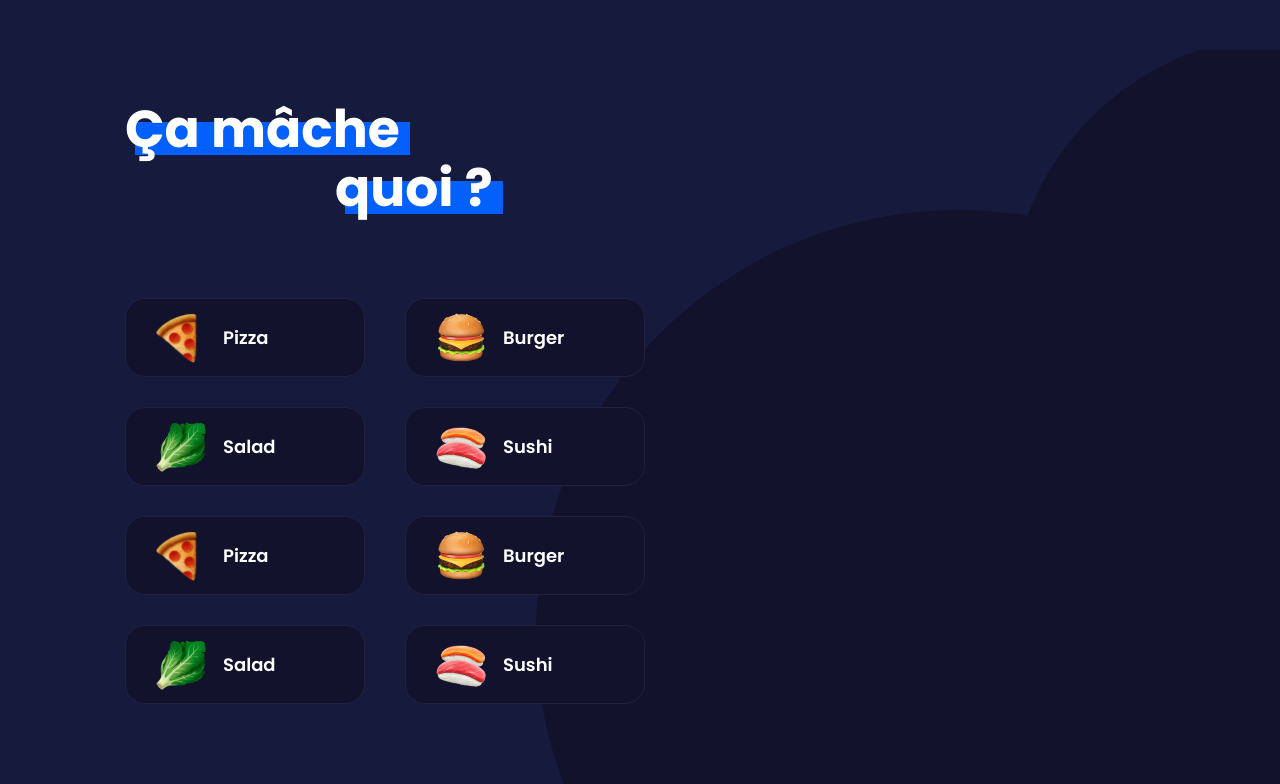
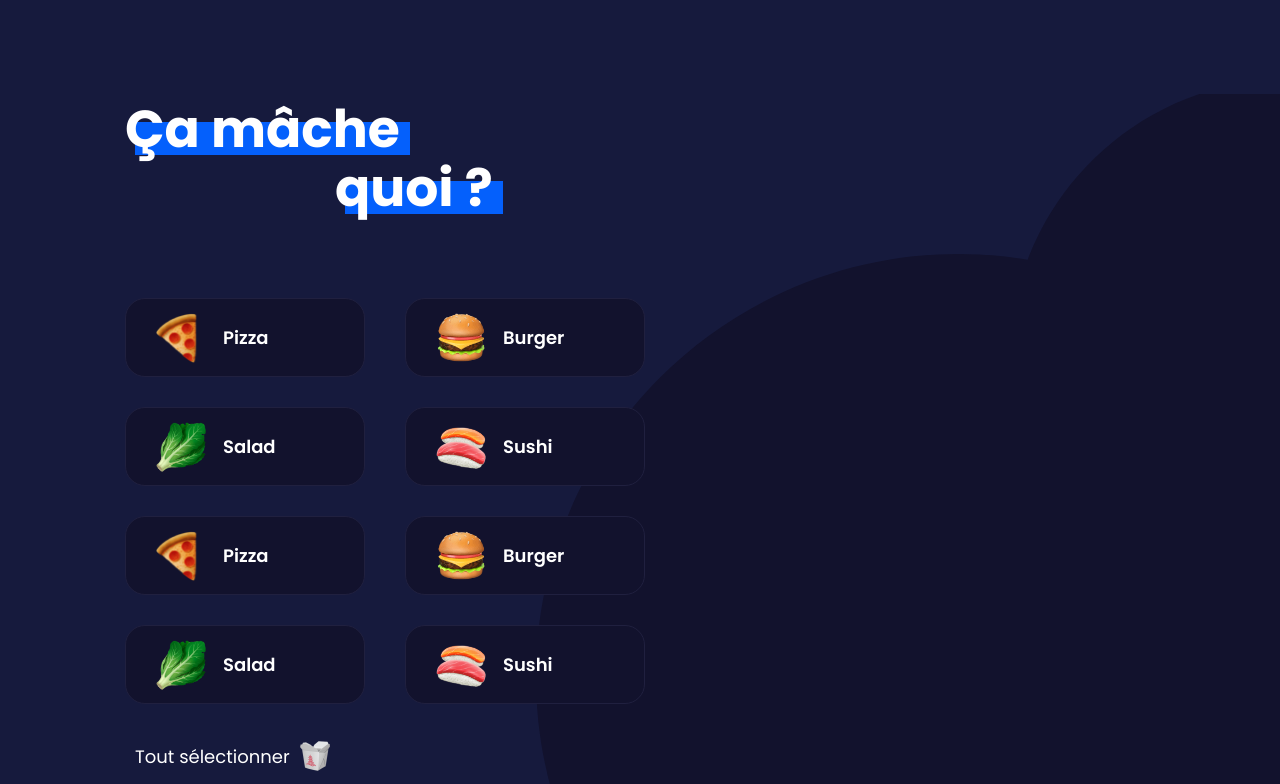
Before and after one commit to Elao/ca-mache-quoi, a React (Create React App) app: page / in a window 1280 px wide. Shown: the top 784 px of the page. Built offline with nearby package versions, Linux system fonts and the light colour scheme.

Commit message:
styling select-all button

```diff
--- a/src/assets/styles/app.scss
+++ b/src/assets/styles/app.scss
@@ -8,3 +8,4 @@
 @import './generic/button.scss';
 @import './generic/footer.scss';
 @import './generic/titles.scss';
+@import './generic/select-all.scss';
--- /dev/null
+++ b/src/assets/styles/generic/select-all.scss
@@ -0,0 +1,28 @@
+.select-all {
+  input {
+      display: none;
+  }
+
+  label {
+      display: flex;
+      padding: 7px 0 7px 30px;
+      align-items: center;
+      font-family: "Poppins Regular";
+      font-size: 18px;
+      cursor: pointer;
+      transition: ease-in 0.15s;
+
+      &:hover,
+      &:active,
+      &:focus {
+        border-color: $color-primary;
+      }
+  }
+
+  img {
+    margin-left: 10px;
+    width: 30px;
+    height: 30px;
+    display: block;
+  }
+}
--- a/src/components/Form.js
+++ b/src/components/Form.js
@@ -7,44 +7,58 @@ import pizza from '../assets/images/pizza.png'
 import burger from '../assets/images/hamburger.png'
 import salad from '../assets/images/salad.png'
 import sushi from '../assets/images/sushi.png'
+import takeoutbox from '../assets/images/takeout-box.png'
 
 function Form() {
+
+  /* function selectAll(x) {
+    const checkboxes = document.getElementsByClassName('checkbox-button');
+    let n = checkboxes.length
+
+    for (var i = 0; i < n; i++) {
+      checkboxes[i].checked = x.checked;
+    }
+  } */
   return (
     <div className="form-section">
       <Title />
       <form>
-        <div class="form-group">
+        <div className="form-group">
           <div className="checkbox-button">
             <input id="pizza" type="checkbox" name="food-category"/>
-            <label for="pizza"><img src={pizza} alt="pizza" />Pizza</label>
+            <label htmlFor="pizza"><img src={pizza} alt="pizza" />Pizza</label>
           </div>
           <div className="checkbox-button">
             <input id="burger" type="checkbox" name="food-category"/>
-            <label for="burger"><img src={burger} alt="burger" />Burger</label>
+            <label htmlFor="burger"><img src={burger} alt="burger" />Burger</label>
           </div>
           <div className="checkbox-button">
             <input id="salad" type="checkbox" name="food-category"/>
-            <label for="salad"><img src={salad} alt="salad" />Salad</label>
+            <label htmlFor="salad"><img src={salad} alt="salad" />Salad</label>
           </div>
           <div className="checkbox-button">
             <input id="sushi" type="checkbox" name="food-category"/>
-            <label for="sushi"><img src={sushi} alt="sushi" />Sushi</label>
+            <label htmlFor="sushi"><img src={sushi} alt="sushi" />Sushi</label>
           </div>
           <div className="checkbox-button">
             <input id="pizza2" type="checkbox" name="food-category"/>
-            <label for="pizza2"><img src={pizza} alt="pizza" />Pizza</label>
+            <label htmlFor="pizza2"><img src={pizza} alt="pizza" />Pizza</label>
           </div>
           <div className="checkbox-button">
             <input id="burger3" type="checkbox" name="food-category"/>
-            <label for="burger3"><img src={burger} alt="burger" />Burger</label>
+            <label htmlFor="burger3"><img src={burger} alt="burger" />Burger</label>
           </div>
           <div className="checkbox-button">
             <input id="salad4" type="checkbox" name="food-category"/>
-            <label for="salad4"><img src={salad} alt="salad" />Salad</label>
+            <label htmlFor="salad4"><img src={salad} alt="salad" />Salad</label>
           </div>
           <div className="checkbox-button">
             <input id="sushi5" type="checkbox" name="food-category"/>
-            <label for="sushi5"><img src={sushi} alt="sushi" />Sushi</label>
+            <label htmlFor="sushi5"><img src={sushi} alt="sushi" />Sushi</label>
+          </div>
+          <div className="select-all">
+            <input id="select-all" type="checkbox" name="all-food" /* onClick={selectAll(this)} *//>
+            <label htmlFor="select-all">Tout sélectionner<img src={takeoutbox} alt="selectall-takeout" /></label>
           </div>
         </div>
         <Button />
```
Also changed, not shown: src/assets/images/takeout-box.png (added).
